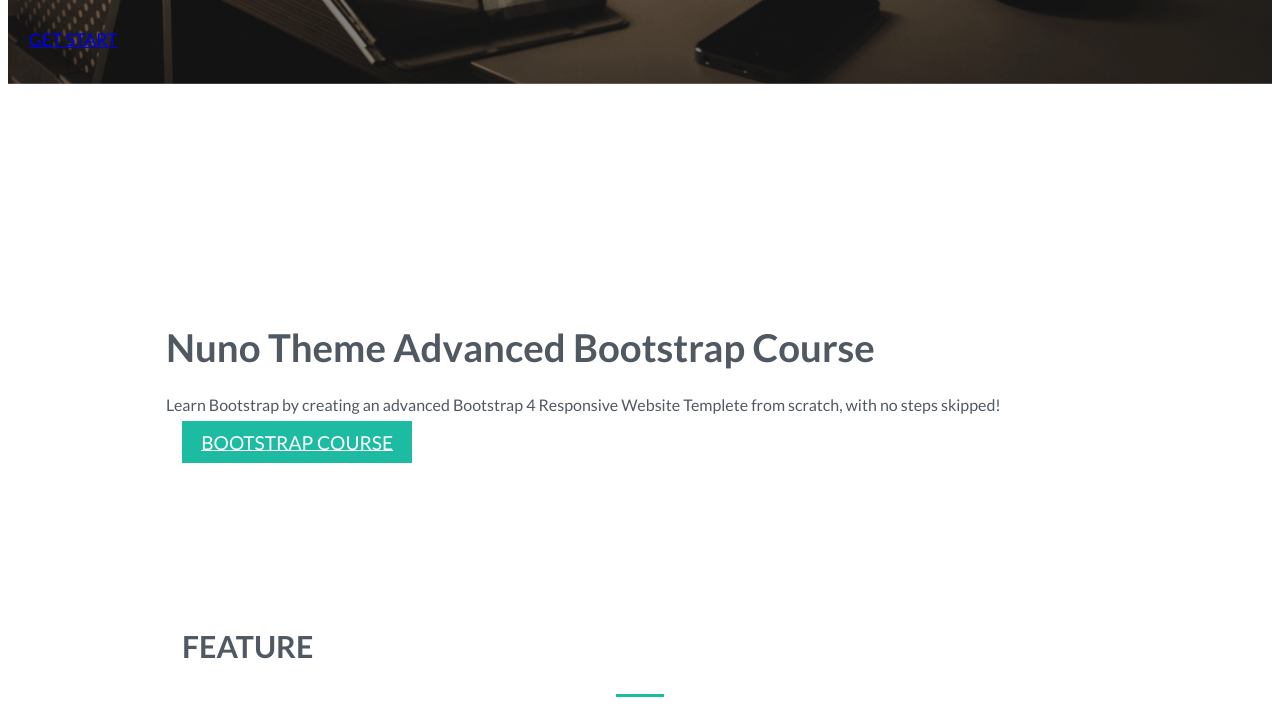
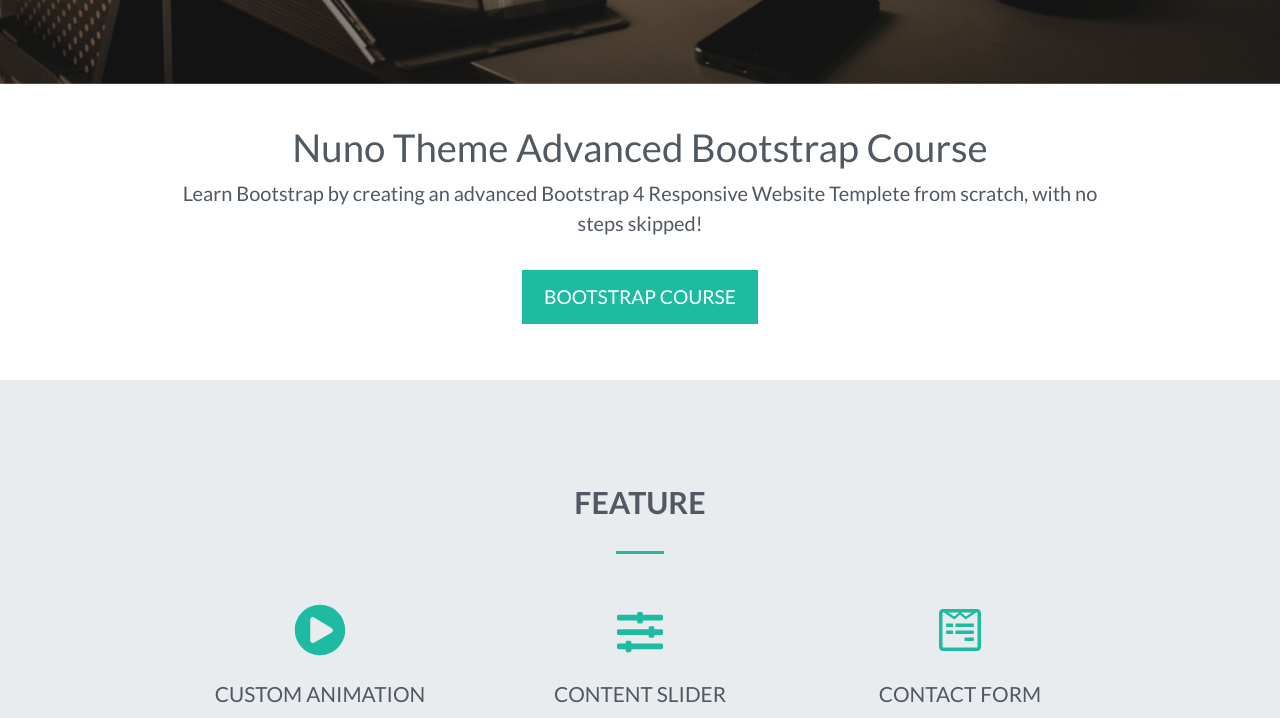
Before and after one commit to hamasaki-kosuke/.github.io3, a plain HTML site: page index.html in a window 1280 px wide. Shown: the part 716-1434 px from the top of the page. Drawn offline with nearby package versions, Linux system fonts and the light colour scheme.

Commit message:
Update index.html

```diff
--- a/index.html
+++ b/index.html
@@ -4,7 +4,7 @@
 <meta charset="utf-8">
 <meta name="viewport" content="width=device-width, initial-scale=1">
 <title>Nuno - Responsive Bootstrap Theme</title>
-<link rel="stylesheet" href="href="https://maxcdn.bootstrapcdn.com/bootstrap/4.0.0/css/bootstrap.min.css">
+<link rel="stylesheet" href="https://maxcdn.bootstrapcdn.com/bootstrap/4.0.0/css/bootstrap.min.css">
 <link rel="stylesheet" href="style.css">
 
 </head>
```
